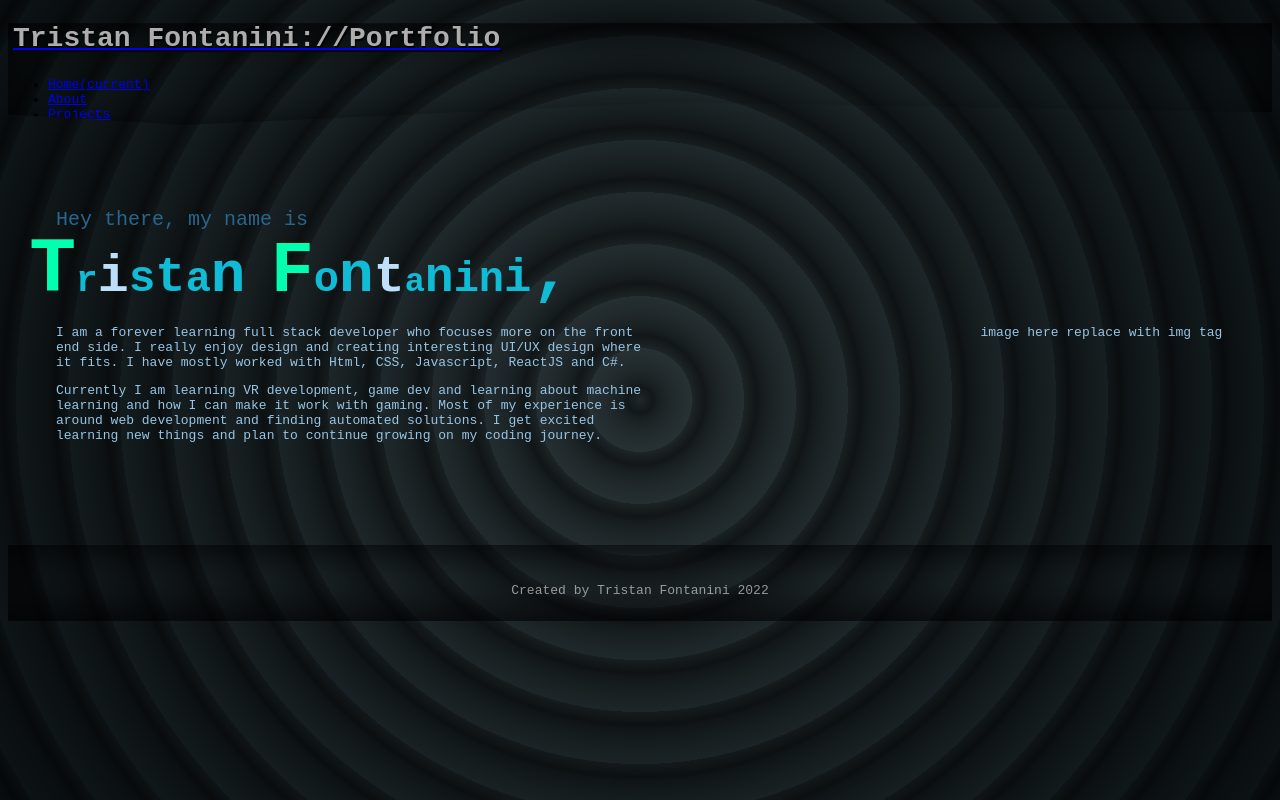
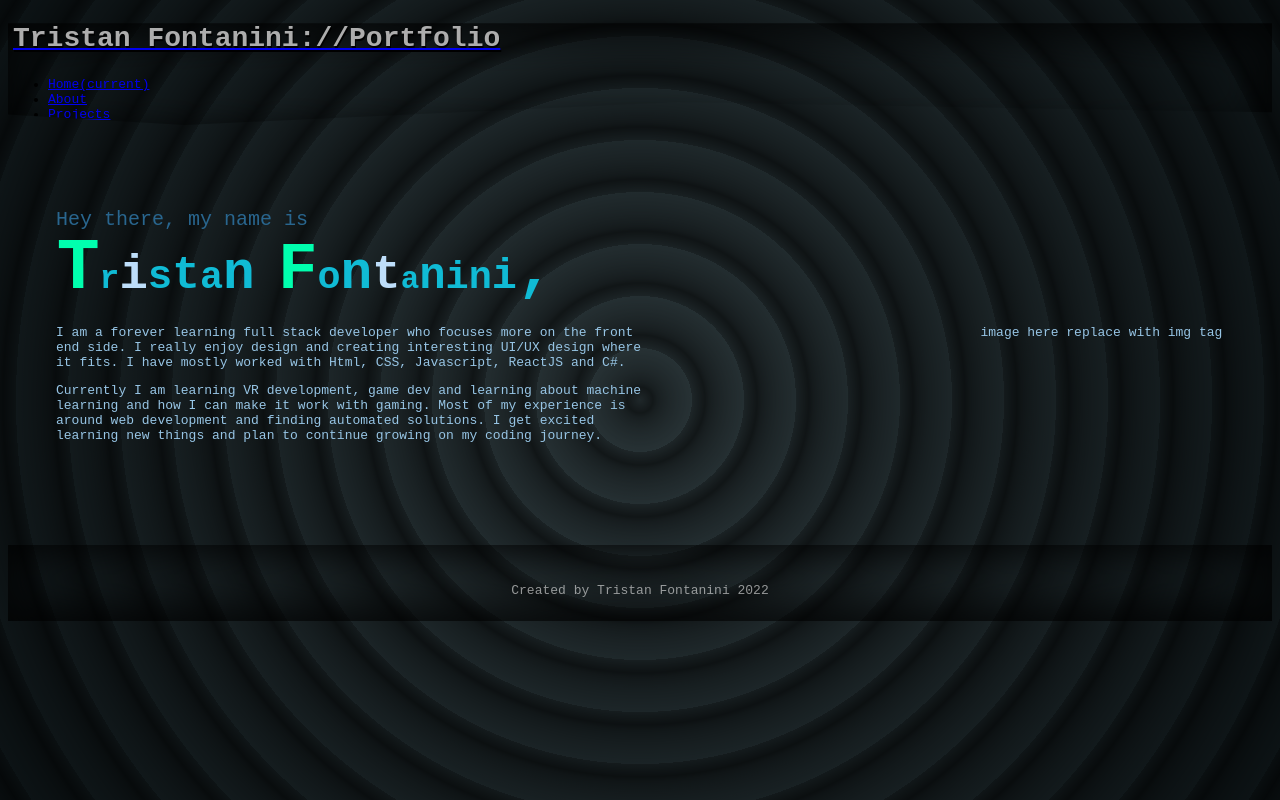
Before and after one commit to Twistedmouse/Tristan-Fontanini-Portfolio-in-React, a React (Create React App) app in the folder client/: page / in a window 1280 px wide. Shown: the top 800 px of the page. Built offline with nearby package versions, Linux system fonts and the light colour scheme; the HTML template or start-up script is replaced by a standard one.

Commit message:
added scale to name in home

```diff
--- a/client/src/style.css
+++ b/client/src/style.css
@@ -26,7 +26,7 @@ html {
   /* grid-area: hello; */
 }
 .h1Div{
-  transform: scale(120%);
+  transform: scale(110%);
   grid-column-start: 1;
   grid-column-end: 1;
   grid-row-start: 2;
```
